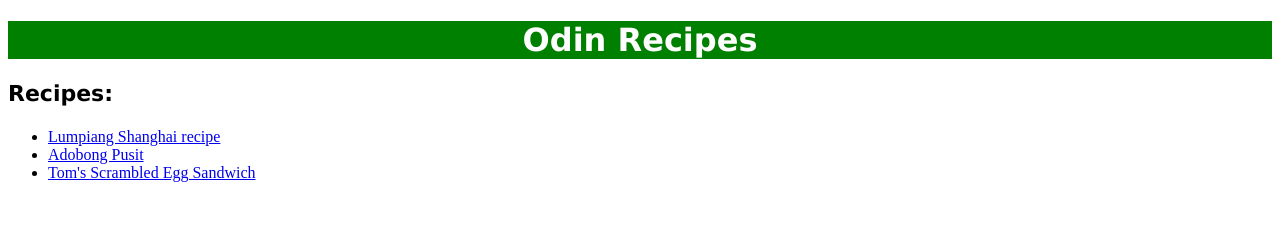
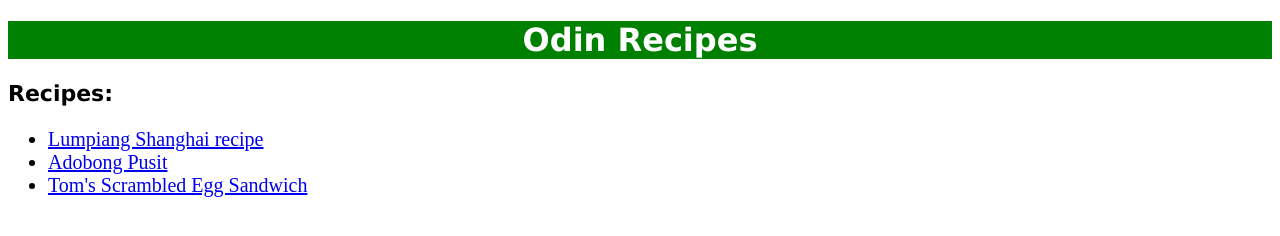
Before and after one commit to GengineerDev/odin-recipes, a plain HTML site: page index.html in a window 1280 px wide. Drawn offline with Linux system fonts and the light colour scheme.

Commit message:
Add class selector '.menu'

```diff
--- a/styles.css
+++ b/styles.css
@@ -11,3 +11,7 @@ h1 {
 h3 {
     font-size: 22px;
 }
+
+.menu {
+    font-size: 20px;
+}
```
